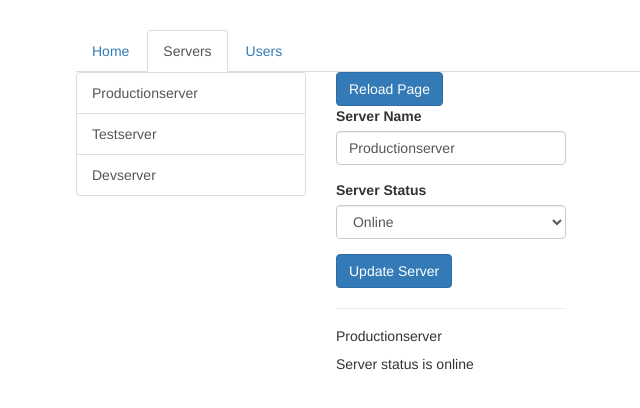
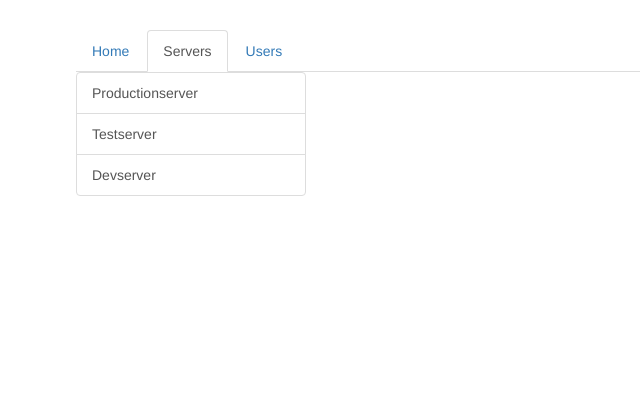
Before and after one commit to Vigneshram0607/routing-practice-angular, an Angular app: page /servers in a window 1280 px wide. Shown: the top 408 px of the page, without its empty margins (189-829 px from the left). Built offline with nearby package versions, Linux system fonts and the light colour scheme.

Commit message:
OUtsourcing the route configuration

```diff
--- /dev/null
+++ b/src/app/app-routing.module.ts
@@ -0,0 +1,33 @@
+import { NgModule } from "@angular/core";
+
+import { HomeComponent } from './home/home.component';
+import { UsersComponent } from './users/users.component';
+import { ServersComponent } from './servers/servers.component';
+import { EditServerComponent } from './servers/edit-server/edit-server.component';
+import { ServerComponent } from './servers/server/server.component';
+import { Routes, RouterModule } from '@angular/router';
+import { UserComponent } from './users/user/user.component';
+import { ServersService } from "./servers/servers.service";
+import { NotFoundComponent } from "./not-found/not-found.component";
+const appRoutes: Routes = [
+    {path:'', component:HomeComponent},
+    {path:'users', component:UsersComponent,children:[
+      {path:':id/:name', component:UserComponent},
+    ]},
+    {path:'servers', component:ServersComponent, children:[
+      {path:':id', component:ServerComponent},
+      {path:':id/edit', component:EditServerComponent},
+    ]},
+    {path:"not-found",component:NotFoundComponent},
+    {path:"**",redirectTo:'/not-found'}
+  ];
+@NgModule({
+    imports:[
+        RouterModule.forRoot(appRoutes)
+    ],
+    exports:[]
+
+})
+export class AppRoutingModule{
+
+}
--- a/src/app/app.module.ts
+++ b/src/app/app.module.ts
@@ -1,4 +1,3 @@
-import { BrowserModule } from '@angular/platform-browser';
 import { NgModule } from '@angular/core';
 import { FormsModule } from '@angular/forms';
 
@@ -10,15 +9,12 @@ import { ServersComponent } from './servers/servers.component';
 import { EditServerComponent } from './servers/edit-server/edit-server.component';
 import { ServerComponent } from './servers/server/server.component';
 import { ServersService } from './servers/servers.service';
-import { Routes, RouterModule } from '@angular/router';
+import {  RouterModule } from '@angular/router';
 import { UserComponent } from './users/user/user.component';
+import { AppRoutingModule } from './app-routing.module';
+import { NotFoundComponent } from './not-found/not-found.component';
+import { BrowserModule } from '@angular/platform-browser';
 
-const appRoutes: Routes = [
-  {path:'', component:HomeComponent},
-  {path:'users', component:UsersComponent},
-  {path:'users/:id/:name', component:UsersComponent},
-  {path:'servers', component:ServersComponent},
-];
 
 @NgModule({
   declarations: [
@@ -28,12 +24,14 @@ const appRoutes: Routes = [
     UserComponent,
     ServersComponent,
     EditServerComponent,
-    ServerComponent
+    ServerComponent,
+    NotFoundComponent
   ],
   imports: [
     BrowserModule,
     FormsModule,
-    RouterModule.forRoot(appRoutes)
+    AppRoutingModule,
+    RouterModule
   ],
   providers: [ServersService],
   bootstrap: [AppComponent]
--- a/src/app/servers/edit-server/edit-server.component.html
+++ b/src/app/servers/edit-server/edit-server.component.html
@@ -1,3 +1,5 @@
+<h4 *ngIf="!allowEdit">You're not allowed to Edit!</h4>
+<div *ngIf="allowEdit">
   <div class="form-group">
     <label for="name">Server Name</label>
     <input
@@ -19,3 +21,4 @@
   <button
     class="btn btn-primary"
     (click)="onUpdateServer()">Update Server</button>
+</div>
--- a/src/app/servers/edit-server/edit-server.component.ts
+++ b/src/app/servers/edit-server/edit-server.component.ts
@@ -1,6 +1,7 @@
 import { Component, OnInit } from '@angular/core';
 
 import { ServersService } from '../servers.service';
+import { ActivatedRoute, Params } from '@angular/router';
 
 @Component({
   selector: 'app-edit-server',
@@ -11,13 +12,23 @@ export class EditServerComponent implements OnInit {
   server: {id: number, name: string, status: string};
   serverName = '';
   serverStatus = '';
+  allowEdit: boolean = false;
 
-  constructor(private serversService: ServersService) { }
+  constructor(private serversService: ServersService, private activatedRoute: ActivatedRoute) { }
 
   ngOnInit() {
-    this.server = this.serversService.getServer(1);
+    const id  = +this.activatedRoute.snapshot.params['id'];
+    this.server = this.serversService.getServer(id);
+    console.log('this.serversService.getServer(id): ', this.serversService.getServer(id))
     this.serverName = this.server.name;
     this.serverStatus = this.server.status;
+
+    this.activatedRoute.queryParams.subscribe((queryParams: Params)=>{
+      this.allowEdit = queryParams['allowEdit'] === '1' ? true : false;
+      // this.server = this.serversService.getServer(+queryParams['id'])
+      // this.serverName = this.server.name;
+      // this.serverStatus = this.server.status;
+    })
   }
 
   onUpdateServer() {
--- a/src/app/servers/server/server.component.html
+++ b/src/app/servers/server/server.component.html
@@ -1,2 +1,3 @@
 <h5>{{ server.name }}</h5>
 <p>Server status is {{ server.status }}</p>
+<button class="btn btn-primary" (click)="onEdit(server.id)">Edit Server</button>
--- a/src/app/servers/server/server.component.ts
+++ b/src/app/servers/server/server.component.ts
@@ -1,6 +1,7 @@
 import { Component, OnInit } from '@angular/core';
 
 import { ServersService } from '../servers.service';
+import { ActivatedRoute, Params, Router } from '@angular/router';
 
 @Component({
   selector: 'app-server',
@@ -10,10 +11,21 @@ import { ServersService } from '../servers.service';
 export class ServerComponent implements OnInit {
   server: {id: number, name: string, status: string};
 
-  constructor(private serversService: ServersService) { }
+  constructor(private serversService: ServersService,private activatedRoute: ActivatedRoute,private router: Router) { }
 
   ngOnInit() {
-    this.server = this.serversService.getServer(1);
+    const id = +this.activatedRoute.snapshot.params['id'];
+    console.log('id: ',id);
+    console.log('this.serversService.getServer(id): ',this.serversService.getServer(id));
+    this.server = this.serversService.getServer(id);
+    this.activatedRoute.params.subscribe((params: Params)=>{
+      this.server = this.serversService.getServer(+params['id'])
+    })
+    console.log('server: ',this.server);
+  }
+
+  onEdit(id: number){
+    this.router.navigate(['edit'],{relativeTo: this.activatedRoute})
   }
 
 }
--- a/src/app/servers/servers.component.html
+++ b/src/app/servers/servers.component.html
@@ -2,6 +2,9 @@
   <div class="col-xs-12 col-sm-4">
     <div class="list-group">
       <a
+      [routerLink]="['/servers',server.id]"
+      [queryParams]="{allowEdit: server.id === 3 ? '1' : '0'}"
+      fragment="loading"
         href="#"
         class="list-group-item"
         *ngFor="let server of servers">
@@ -10,9 +13,10 @@
     </div>
   </div>
   <div class="col-xs-12 col-sm-4">
-    <button class="btn btn-primary" (click)="onReload()">Reload Page</button>
+    <router-outlet></router-outlet>
+    <!-- <button class="btn btn-primary" (click)="onReload()">Reload Page</button>
     <app-edit-server></app-edit-server>
     <hr>
-    <app-server></app-server>
+    <app-server></app-server> -->
   </div>
 </div>
--- a/src/app/servers/servers.component.ts
+++ b/src/app/servers/servers.component.ts
@@ -17,7 +17,7 @@ export class ServersComponent implements OnInit {
   }
 
   onReload(){
-    this.router.navigate(['servers'], {relativeTo:this.activatedRoute})
+    this.router.navigate(['/servers'], {relativeTo:this.activatedRoute})
   }
 
 }
--- a/src/app/users/users.component.html
+++ b/src/app/users/users.component.html
@@ -2,6 +2,7 @@
   <div class="col-xs-12 col-sm-4">
     <div class="list-group">
       <a
+      [routerLink]="['/users',user.id, user.name]"
         href="#"
         class="list-group-item"
         *ngFor="let user of users">
@@ -10,6 +11,7 @@
     </div>
   </div>
   <div class="col-xs-12 col-sm-4">
-    <app-user></app-user>
+    <router-outlet></router-outlet>
+    <!-- <app-user></app-user> -->
   </div>
 </div>
```
Lines whose indentation alone changed are shown as unchanged.
